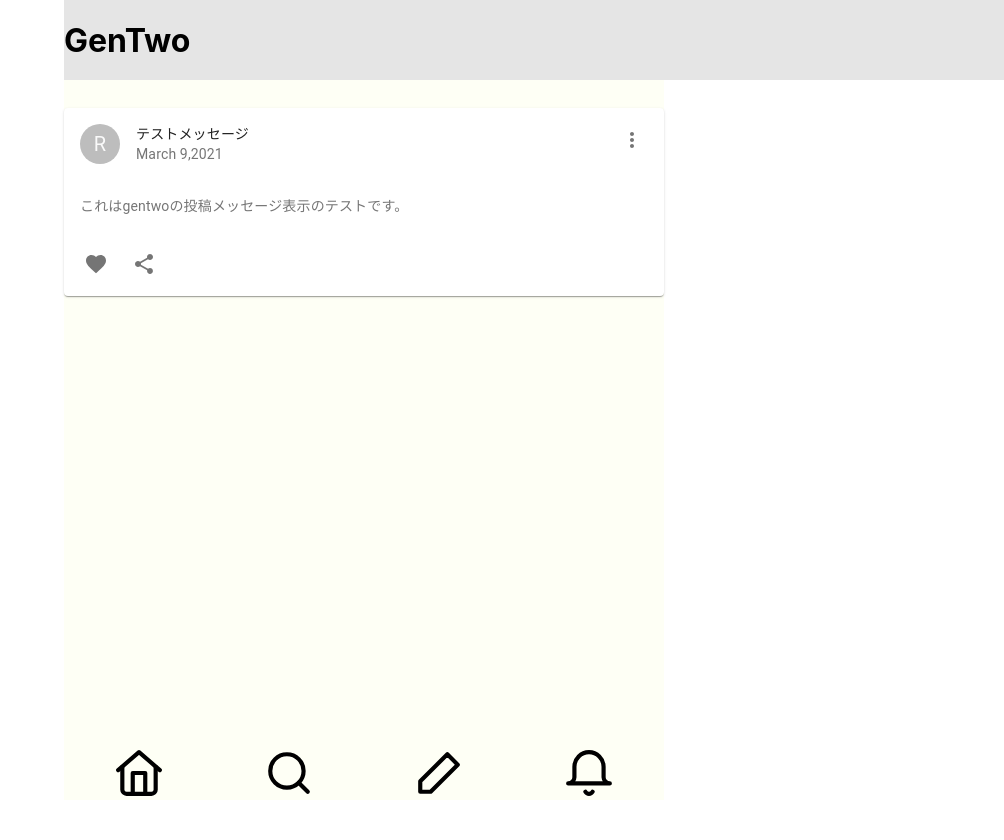
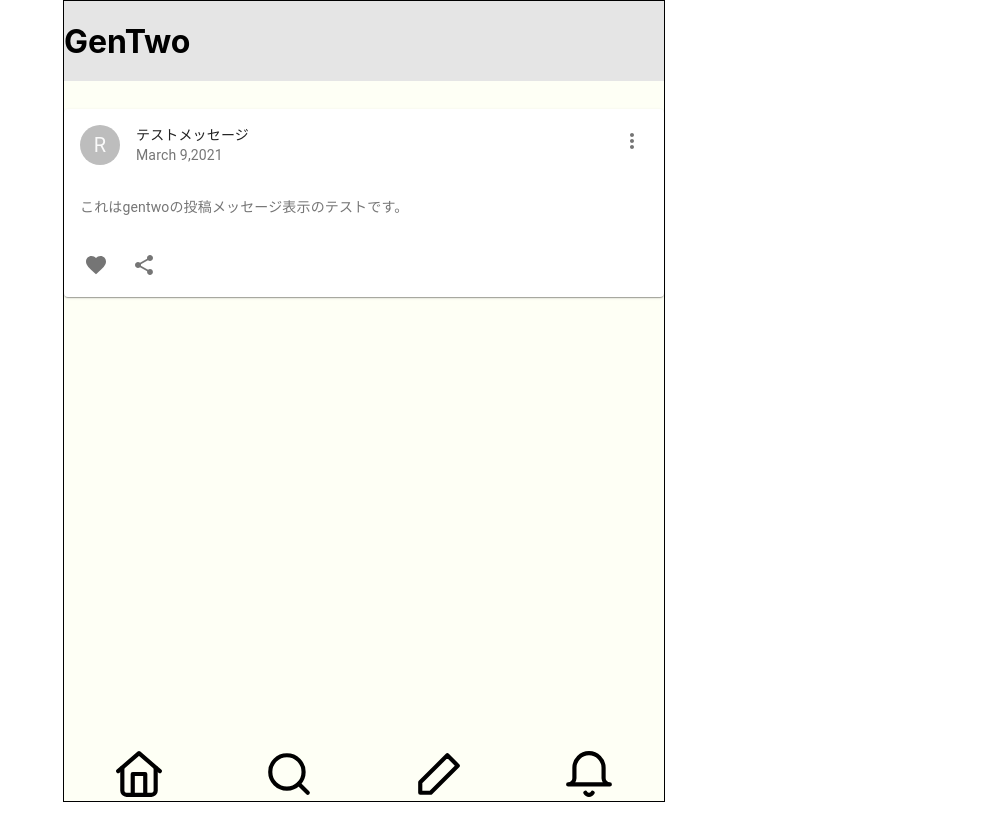
Before and after one commit to GenTwo-Developers/GenTwo-app, a React (Create React App) app: page / in a window 1280 px wide. Shown: the top 840 px of the page, without its empty margins (276-1280 px from the left). Built offline with nearby package versions, Linux system fonts and the light colour scheme; grey boxes are pictures that could not be loaded.

Commit message:
fix:header,Appの調整
ヘッダーの変更
・デザインの段階なので固定は考えなくていいかなと思いfixedを消した
・widthをAppに合わせて600pxにした
Appの変更
・枠線をつけた

```diff
--- a/src/style/block/header.css
+++ b/src/style/block/header.css
@@ -1,6 +1,6 @@
 .header{
   height: 10%;
-  width: 100%;
+  width: 600px;
   background-color: #E5E5E5;
 
   display: flex;
--- a/src/style/template/App.css
+++ b/src/style/template/App.css
@@ -3,4 +3,6 @@
   width: 600px;
   height: 100%;
   background-color: #fefff5;
+
+  border: 1px solid #000;
 }
```
